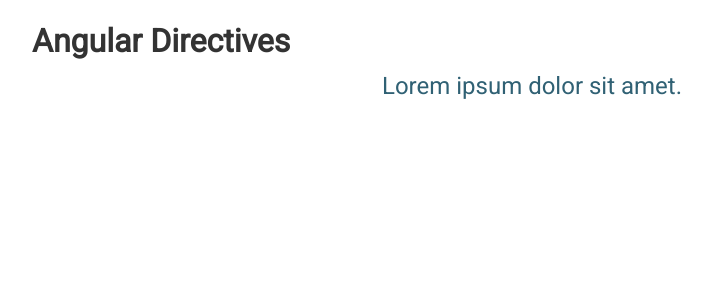
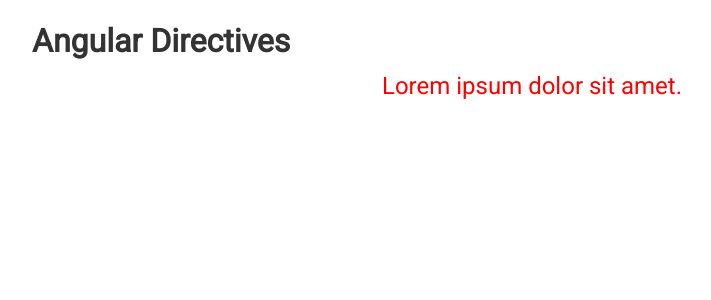
Before and after one commit to Chuchundrium/Angular-theory, an Angular app: page / in a window 1280 px wide. Shown: the top 300 px of the page, without its empty margins (108-819 px from the left). Built offline with nearby package versions, Linux system fonts and the light colour scheme.

Commit message:
04-Directives-02-elements-get-access

```diff
--- a/src/app/app.component.scss
+++ b/src/app/app.component.scss
@@ -1,5 +1,4 @@
 p {
   font-size: 1.5rem;
-  color: #306174;
   text-align: center;
 }
--- a/src/app/directives/style.directive.ts
+++ b/src/app/directives/style.directive.ts
@@ -1,8 +1,12 @@
-import {Directive} from '@angular/core';
+import {Directive, ElementRef, Renderer2} from '@angular/core';
 
 @Directive({
   selector: '[appStyle]'
 })
 export class StyleDirective {
-
+  constructor(private el: ElementRef,
+              private r: Renderer2) {
+    this.r.setStyle(el.nativeElement, 'color', 'red'); /* more universal code */
+    // el.nativeElement.style.color = '#306174';                  /* good for browsers only */
+  }
 }
```
